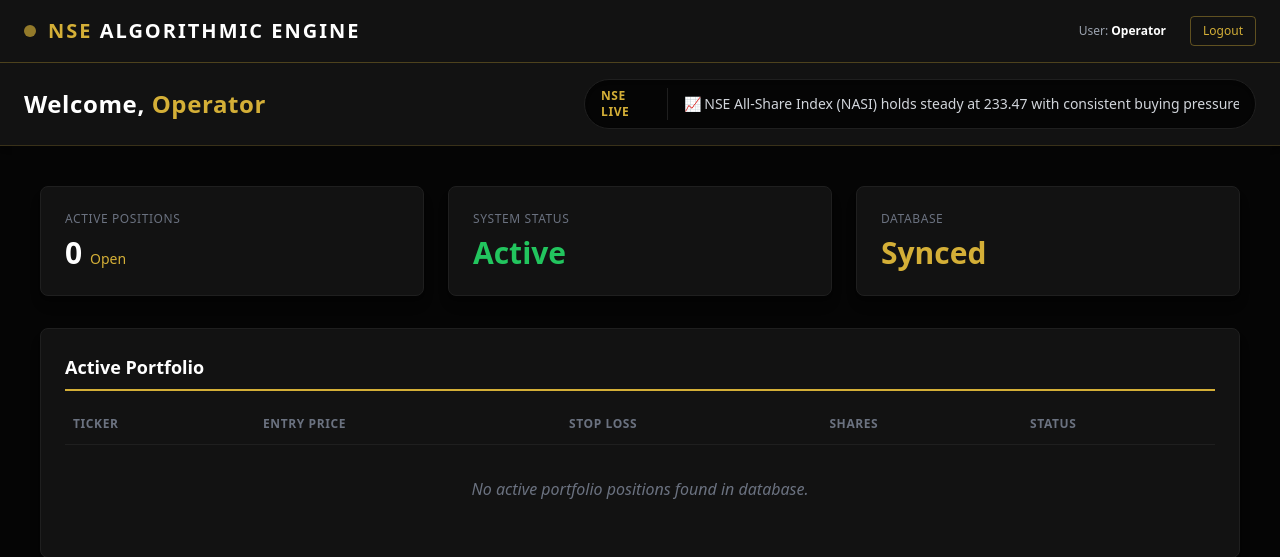
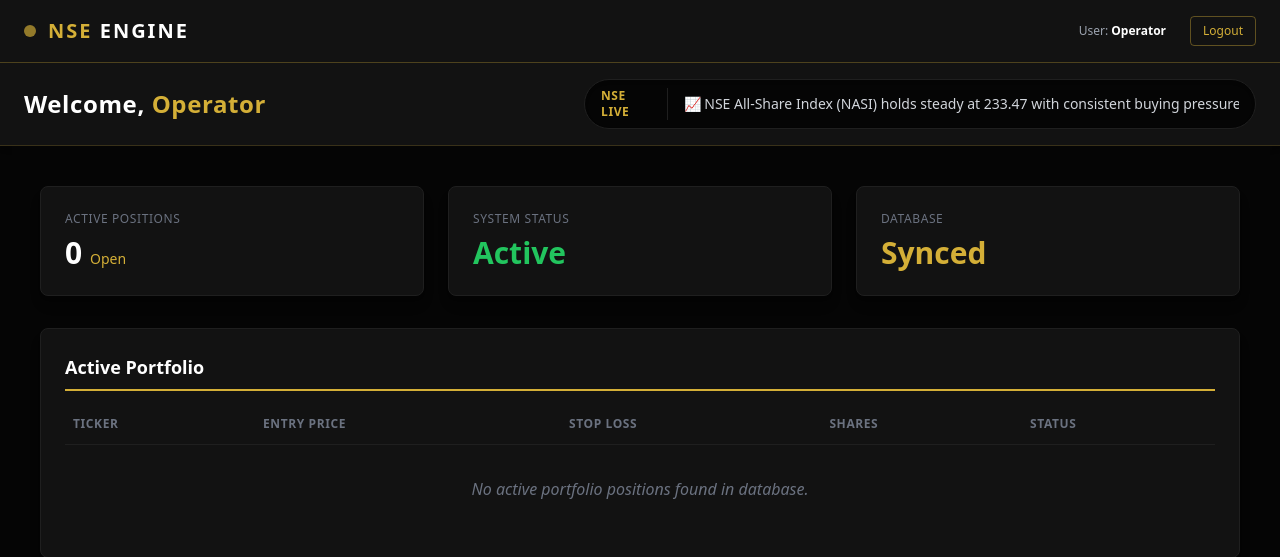
Before and after one commit to Reuel-Gach/nse-trading-bot, a Django app: page / in a window 1280 px wide. Shown: the top 557 px of the page. Run offline with Django 5.2, Linux system fonts and the light colour scheme; data that the repository does not hold is empty; some libraries are stand-ins or nearby versions.

Commit message:
Updated code

```diff
--- a/web_dashboard/frontend/templates/dashboard.html
+++ b/web_dashboard/frontend/templates/dashboard.html
@@ -34,7 +34,7 @@
         <div class="flex items-center space-x-3">
             <div class="w-3 h-3 bg-gold rounded-full animate-pulse"></div>
             <h1 class="text-xl font-bold text-white tracking-widest uppercase">
-                <span class="text-gold">NSE</span> Algorithmic Engine
+                <span class="text-gold">NSE</span> Engine
             </h1>
         </div>
         <div class="flex items-center space-x-6">
```
Also changed, not shown: web_dashboard/db.sqlite3.
